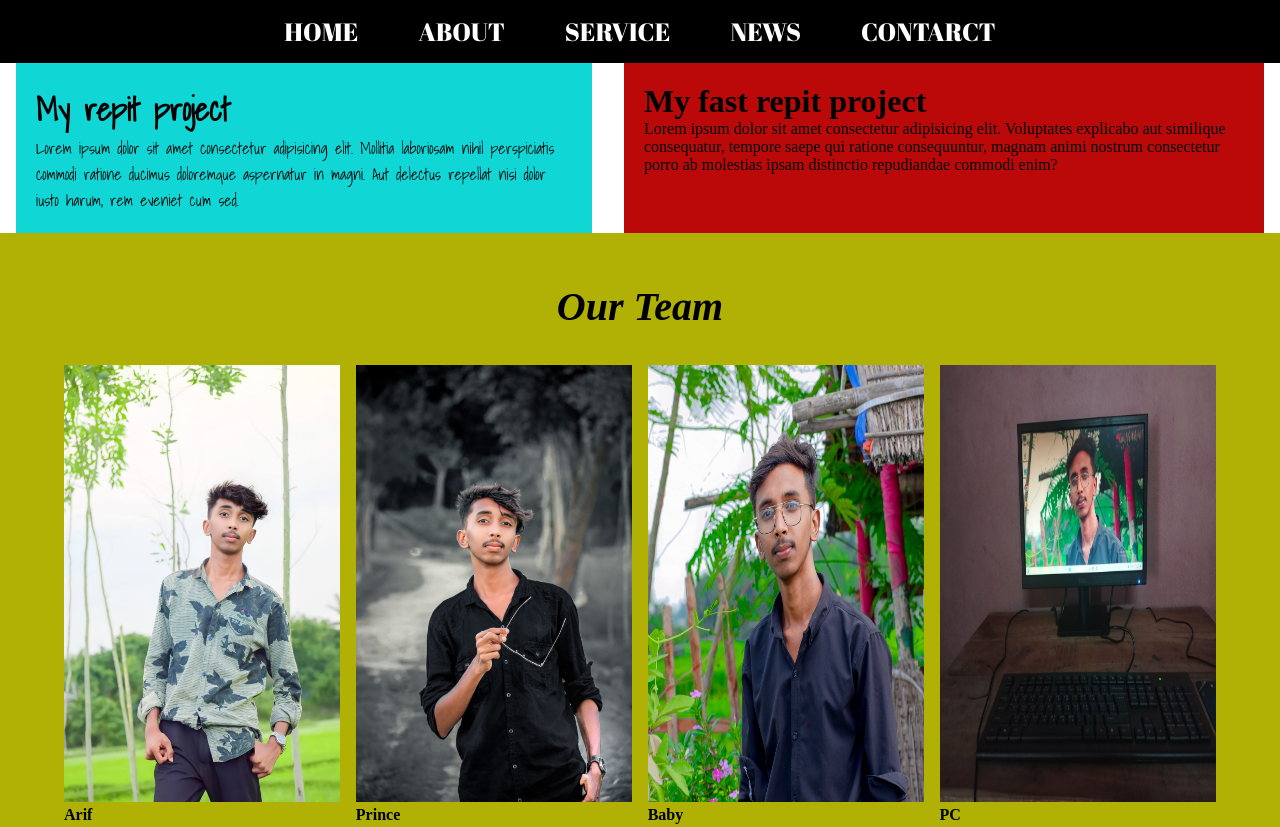
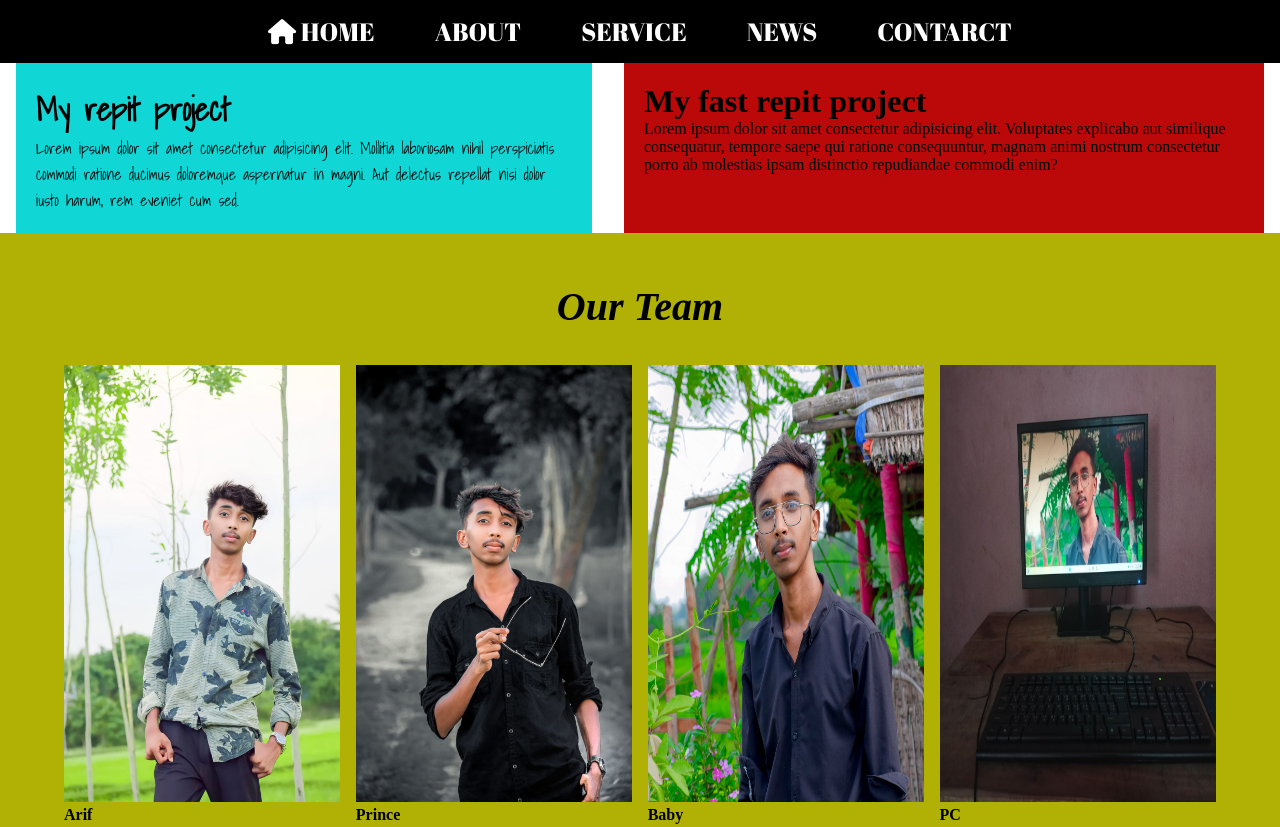
Before and after one commit to arifulislam991/project-11-reped, a plain HTML site: page index.html in a window 1280 px wide. Shown: the top 827 px of the page. Drawn offline with Linux system fonts and the light colour scheme.

Commit message:
new line add

```diff
--- a/index.html
+++ b/index.html
@@ -8,8 +8,7 @@
 <body>
     <nav class="menu">
         <ul>
-            <li>
-                <a href="#">Home</a></li>
+                <li><a href="#"> <i class="fa-solid fa-house"></i> Home</a></li>
                 <li><a href="#">About</a></li>
                 <li><a href="#">Service</a></li>
                 <li><a href="#">News</a></li>
@@ -70,5 +69,6 @@
             </span>
         </div>
     </div>
+    <script src="https://kit.fontawesome.com/807ce45ff6.js" crossorigin="anonymous"></script>
 </body>
 </html>
--- a/stayle.css
+++ b/stayle.css
@@ -109,3 +109,10 @@
 .inner-box2 span{
     font-size: 25px;
 }
+i{
+    color: #fff;
+    background-color: black;
+}
+i:hover{
+    color: rgb(176, 176, 5);
+}
```
